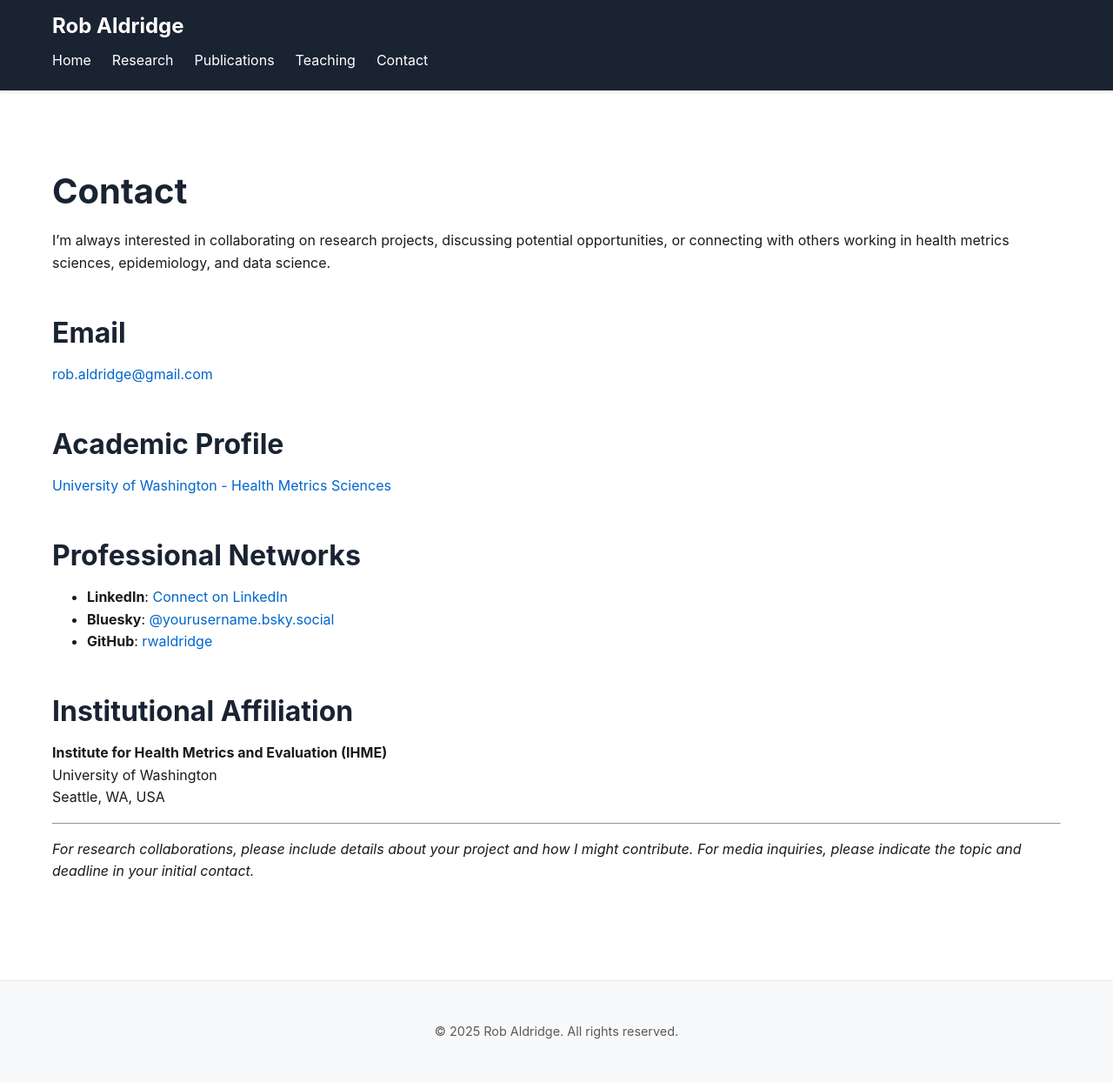
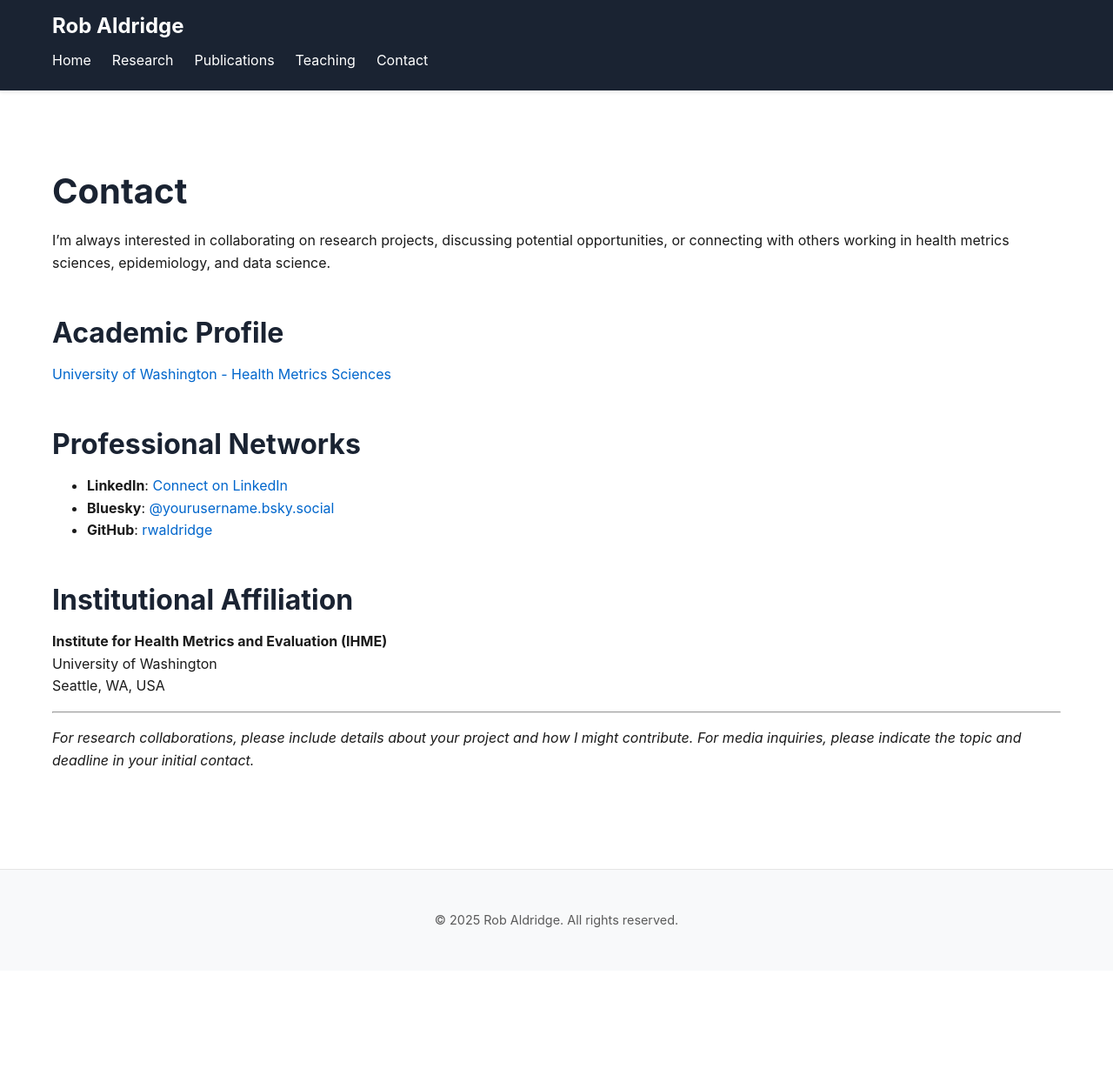
Before and after one commit to rwaldridge/rwaldridge.github.io, a Jekyll site: the page built from contact.md, in a window 1280 px wide. Shown: the whole page at 87% size. Built offline with Jekyll 4.4.1, drawn with Linux system fonts in a browser that asks for light colours; after the commit the page ends 1116 px from its top, so only the background shows below that; part of the change alters nothing that is shown.

Commit message:
updated contact

```diff
--- a/contact.md
+++ b/contact.md
@@ -7,9 +7,6 @@ title: Contact
 
 I'm always interested in collaborating on research projects, discussing potential opportunities, or connecting with others working in health metrics sciences, epidemiology, and data science.
 
-## Email
-
-[rob.aldridge@gmail.com](mailto:rob.aldridge@gmail.com)
 
 ## Academic Profile
 
@@ -17,8 +14,8 @@ I'm always interested in collaborating on research projects, discussing potentia
 
 ## Professional Networks
 
-- **LinkedIn**: [Connect on LinkedIn](#) <!-- Add your LinkedIn URL -->
-- **Bluesky**: [@yourusername.bsky.social](#) <!-- Add your Bluesky handle -->
+- **LinkedIn**: [Connect on LinkedIn](https://www.linkedin.com/in/rob-aldridge/) <!-- Add your LinkedIn URL -->
+- **Bluesky**: [@yourusername.bsky.social](https://bsky.app/profile/robaldridge.bsky.social) <!-- Add your Bluesky handle -->
 - **GitHub**: [rwaldridge](https://github.com/rwaldridge)
 
 ## Institutional Affiliation
```
